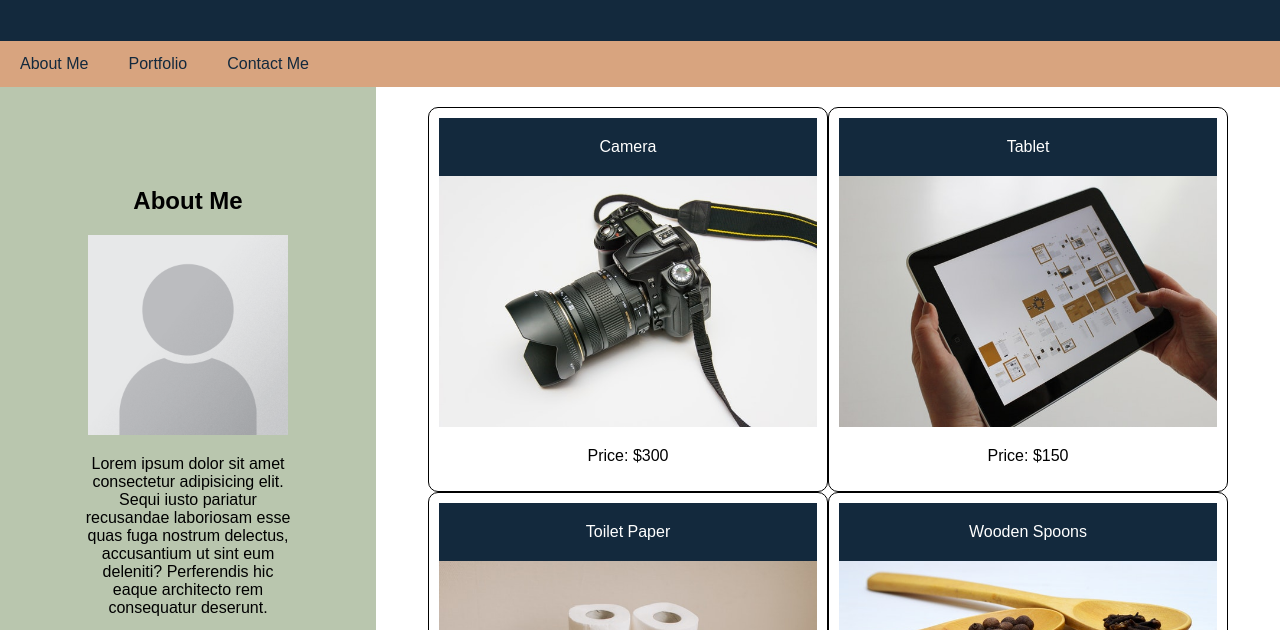
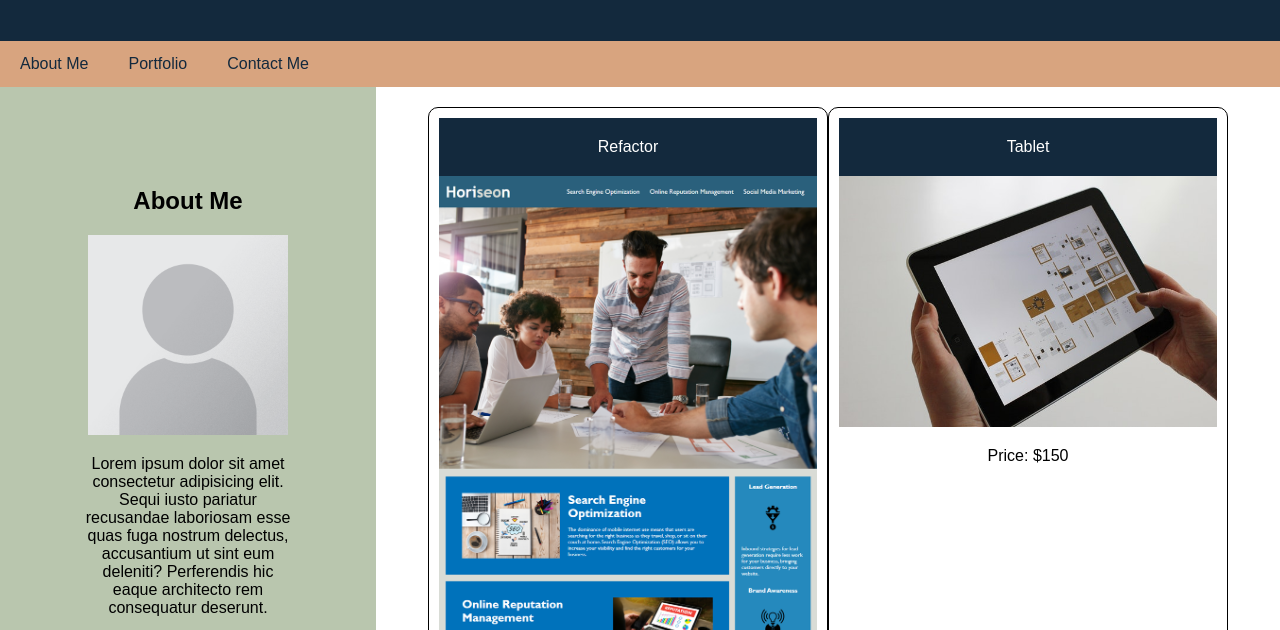
Before and after one commit to alexmin94/Portfolio, a plain HTML site: page index.html in a window 1280 px wide. Shown: the part 119-749 px from the top of the page. Drawn offline with Linux system fonts and the light colour scheme.

Commit message:
added first project Refactor

```diff
--- a/index.html
+++ b/index.html
@@ -34,8 +34,8 @@
       <!-- Product Cards -->
       <div id="portfolio" class="products">
         <section class="card">
-          <header>Camera</header>
-          <img src="./assets/images/camera.jpg" alt="black camera" />
+          <header>Refactor</header>
+          <img src="./assets/images/refactor-thumbnail.png" alt="black camera" />
           <p>Price: $300</p>
         </section>
         <section class="card">
```
Also changed, not shown: assets/images/refactor-thumbnail.png (added).
